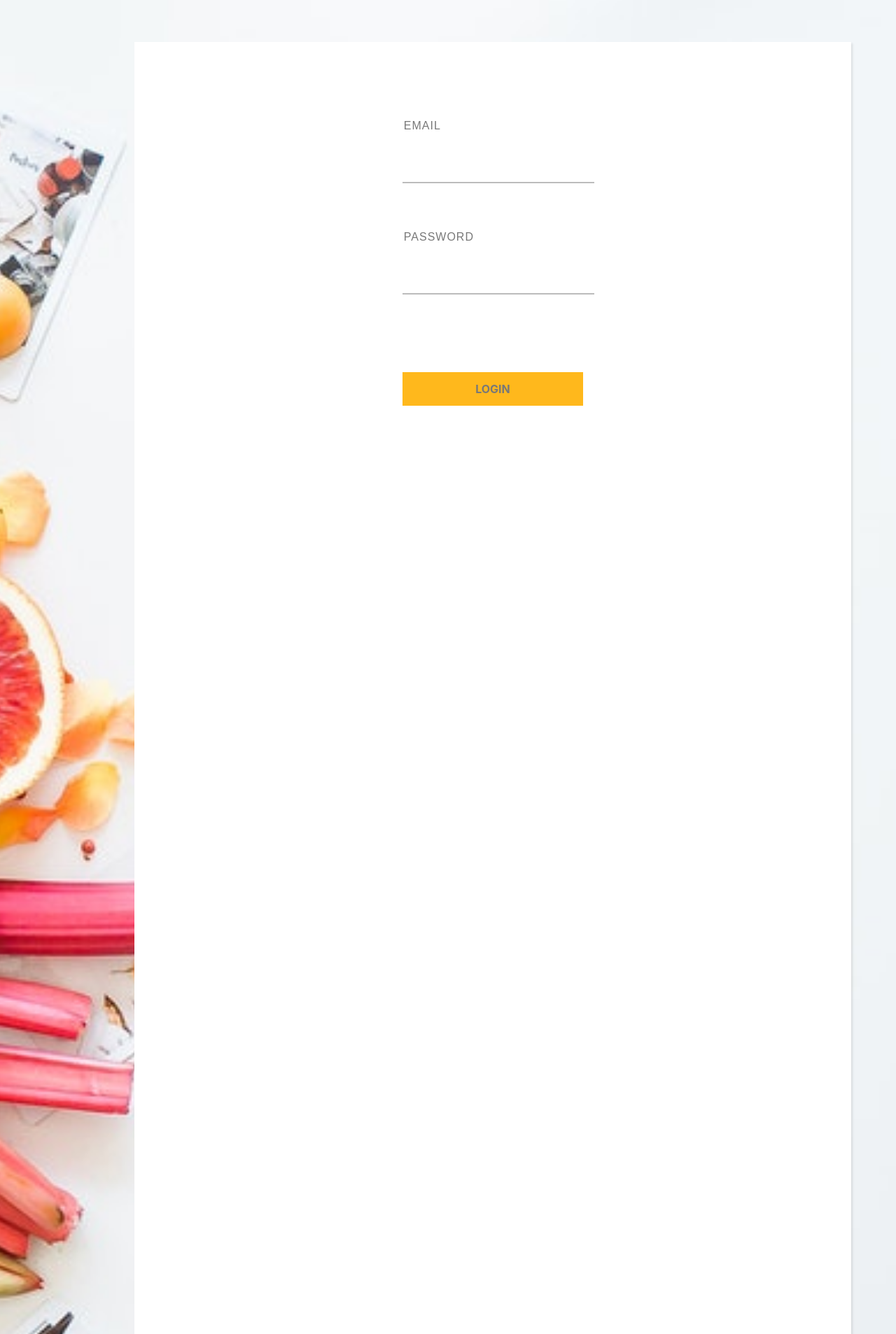
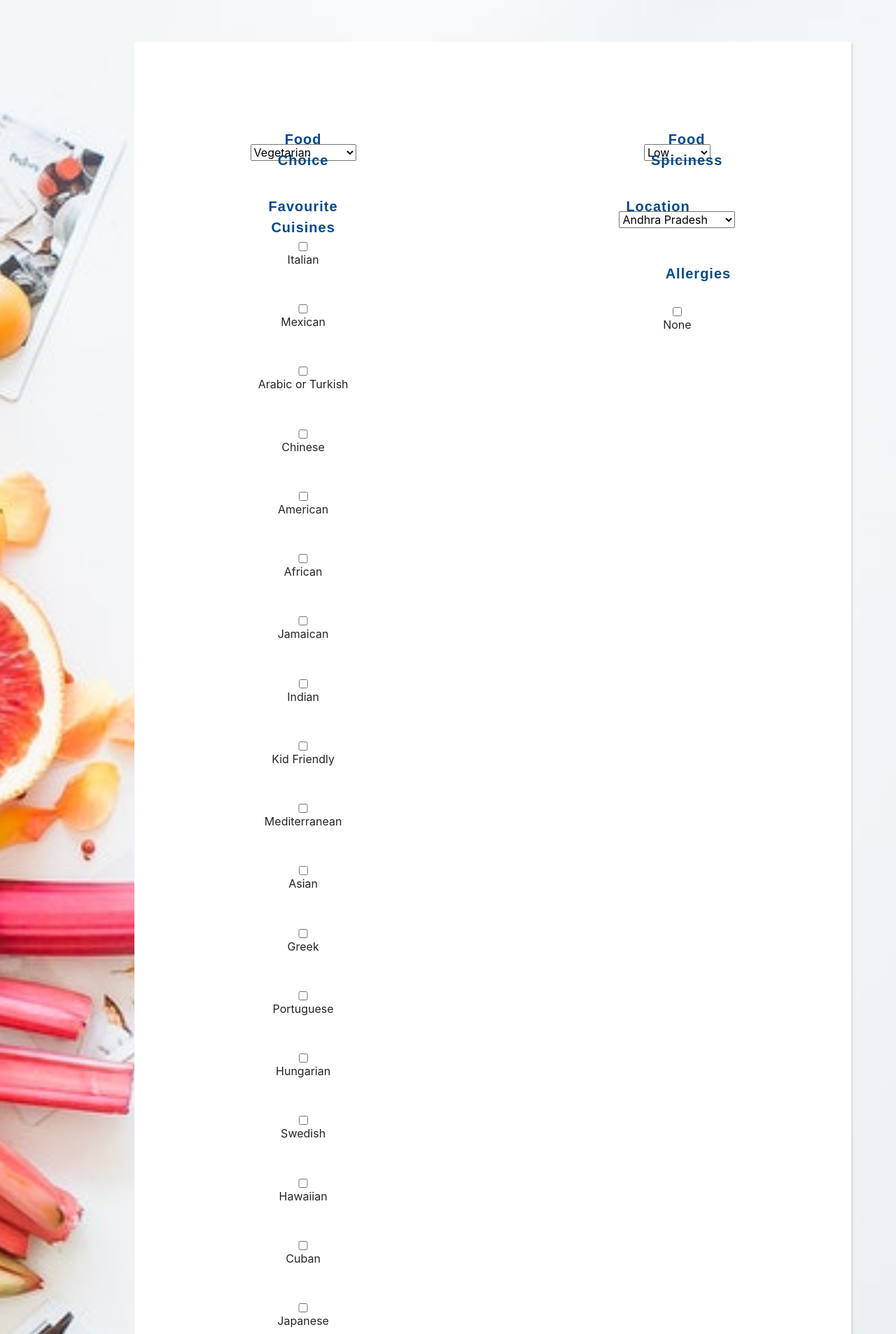
Before and after one commit to kshitij02/SE_Project, a Flask app: page /Register in a window 1280 px wide. Shown: the top 1907 px of the page at 70% size. Run offline with Flask 2, Linux system fonts and the light colour scheme; data that the repository does not hold is empty; some libraries are stand-ins or nearby versions.

Commit message:
Integrated Personal information form with controller.

```diff
--- a/app/models.py
+++ b/app/models.py
@@ -54,10 +54,10 @@
     fav_cuisine = db.Column(db.String(60))
     spiciness = db.Column(db.String(60))
     food_choice = db.Column(db.String(60))
-    location = db.Column(db.String(60))
+    state = db.Column(db.String(60))
 
     def __repr__(self):
-        return "UserDetails('{self.user_id}', '{self.fav_cuisine}', '{self.spiciness}', '{self.food_choice}' '{self.location}')"
+        return "UserDetails('{self.user_id}', '{self.fav_cuisine}', '{self.spiciness}', '{self.food_choice}' '{self.state}')"
 
 class UserAllergies(db.Model):
     __tablename__ = 'UserAllergies'
--- a/app/templates/Food_Preference.html
+++ b/app/templates/Food_Preference.html
@@ -27,134 +27,82 @@
 
   </head>
   <!-- 00498d -->
-  <body style="background-color:#fafbfc";font-size: 2em; font-family: Arial, Helvetica, sans-serif;">
+  <body style="background-color:#00498d; width: 80%; margin-left:15%;">
+    <p class="label-txt" style="text-align: center; color : #00498d; font-size : 30px;"><b>Food Preference</b></p>
 
-        <form action="/" method="post" style="background-color:white;width: 100%;height: 80%">
-          <div></div>
+    <form action="/" method="post" style="background-color:white;width: 100%;height: 85%">
 
-            <div style="text-align:center;">
+      <div>
+        <div style="float: left;">
           <label>
-                <p class="label-txt" style="text-align: center; color : #00498d; font-size : 20px;"><b>Favourite Cuisines</b></p>
-              <form>
-                <input type="checkbox" id="cuisine1" name="cuisine1" value="Italian">
-                <label for="cuisine1">Italian</label><br>
-                <input type="checkbox" id="cuisine2" name="cuisine2" value="Mexican">
-                <label for="cuisine2">Mexican</label><br>
-                <input type="checkbox" id="cuisine3" name="cuisine3" value="Arabic or Turkish">
-                <label for="cuisine3">Arabic or Turkish</label><br>
-                <input type="checkbox" id="cuisine4" name="cuisine4" value="Chinese">
-                <label for="cuisine4">Chinese</label><br>
-                <input type="checkbox" id="cuisine5" name="cuisine5" value="American">
-                <label for="cuisine5">American</label><br>
-                <input type="checkbox" id="cuisine6" name="cuisine6" value="African">
-                <label for="cuisine6">African</label><br>
-                <input type="checkbox" id="cuisine7" name="cuisine7" value="Jamaican">
-                <label for="cuisine7">Jamaican</label><br>
-                <input type="checkbox" id="cuisine8" name="cuisine8" value="Indian">
-                <label for="cuisine8">Indian</label><br>
-                <input type="checkbox" id="cuisine9" name="cuisine9" value="Kid Friendly">
-                <label for="cuisine9">Kid Friendly</label><br>
-                <input type="checkbox" id="cuisine10" name="cuisine10" value="Mediterranean">
-                <label for="cuisine10">Mediterranean</label><br>
-                <input type="checkbox" id="cuisine11" name="cuisine11" value="Asian">
-                <label for="cuisine11">Asian</label><br>
-                <input type="checkbox" id="cuisine12" name="cuisine12" value="Greek">
-                <label for="cuisine12">Greek</label><br>
-                <input type="checkbox" id="cuisine13" name="cuisine13" value="Portuguese">
-                <label for="cuisine13">Portuguese</label><br>
-                <input type="checkbox" id="cuisine14" name="cuisine14" value="Hungarian">
-                <label for="cuisine14">Hungarian</label><br>
-                <input type="checkbox" id="cuisine15" name="cuisine15" value="Swedish">
-                <label for="cuisine15">Swedish</label><br>
-                <input type="checkbox" id="cuisine16" name="cuisine16" value="Hawaiian">
-                <label for="cuisine16">Hawaiian</label><br>
-                <input type="checkbox" id="cuisine17" name="cuisine17" value="Cuban">
-                <label for="cuisine17">Cuban</label><br>
-                <input type="checkbox" id="cuisine18" name="cuisine18" value="Japanese">
-                <label for="cuisine18">Japanese</label><br>
-                <input type="checkbox" id="cuisine19" name="cuisine19" value="Irish">
-                <label for="cuisine19">Irish</label><br>
-                <input type="checkbox" id="cuisine20" name="cuisine20" value="Moroccan">
-                <label for="cuisine20">Moroccan</label><br>
-                <input type="checkbox" id="cuisine21" name="cuisine21" value="German">
-                <label for="cuisine21">German</label><br>
-                <input type="checkbox" id="cuisine22" name="cuisine22" value="Thai">
-                <label for="cuisine22">Thai</label><br>
-                <input type="checkbox" id="cuisine23" name="cuisine23" value="Spanish">
-                <label for="cuisine23">Spanish</label><br>
-                <input type="checkbox" id="cuisine24" name="cuisine24" value="English">
-                <label for="cuisine24">Enlish</label><br>
-                <input type="checkbox" id="cuisine25" name="cuisine25" value="Barbecue">
-                <label for="cuisine25">Barbecue</label><br>
-                <input type="checkbox" id="cuisine26" name="cuisine26" value="Southwestern">
-                <label for="cuisine26">Southwestern</label><br>
-                <input type="checkbox" id="cuisine27" name="cuisine27" value="French">
-                <label for="cuisine27">French</label><br>
-              </form>
+            <p class="label-txt" style="text-align: center; color : #00498d; font-size : 20px;"><b>Food Choice</b></p>
+            <select id="foodchoice" name="foodchoice">
+              <option value="Vegetarian">Vegetarian </option>
+              <option value="Non-Vegetarian">Non - Vegetarian</option>
+              <option value="Eggitarian">Eggitarian</option>
+              <option value="Vegan">Vegan</option>
+            </select>
           </label>
           <br>
           <br>
-            <!-- <div> -->
           <label>
-              <p class="label-txt" style="text-align: center; color : #00498d; font-size : 20px;"><b>Allergies</b></p>
-              <!-- <br> -->
-              <input type="checkbox" id="allergy1" name="allergy1" value="Peanuts">
-              <label for="allergy1">Peanuts</label><br>
-              <input type="checkbox" id="allergy2" name="allergy2" value="Dairy">
-              <label for="allergy2">Dairy</label><br>
-              <input type="checkbox" id="allergy3" name="allergy3" value="Shellfish">
-              <label for="allergy3">Shellfish</label><br>
-              <input type="checkbox" id="allergy4" name="allergy4" value="Gluten">
-              <label for="allergy4">Gluten</label><br>
-              <input type="checkbox" id="allergy5" name="allergy5" value="Soy">
-              <label for="allergy5">Soy</label><br>
+            <p class="label-txt" style="text-align: center; color : #00498d; font-size : 20px;"><b>Favourite Cuisines</b></p>
+            <div class="checkbox"><label><input type="checkbox" name="cuisine" value="Italian">Italian</label></div>
+            <div class="checkbox"><label><input type="checkbox" name="cuisine" value="Mexican">Mexican</label></div>
+            <div class="checkbox"><label><input type="checkbox" name="cuisine" value="Arabic or Turkish">Arabic or Turkish</label></div>
+            <div class="checkbox"><label><input type="checkbox" name="cuisine" value="Chinese">Chinese</label></div>
+            <div class="checkbox"><label><input type="checkbox" name="cuisine" value="American">American</label></div>
+            <div class="checkbox"><label><input type="checkbox" name="cuisine" value="African">African</label></div>
+            <div class="checkbox"><label><input type="checkbox" name="cuisine" value="Jamaican">Jamaican</label></div>
+            <div class="checkbox"><label><input type="checkbox" name="cuisine" value="Indian">Indian</label></div>
+            <div class="checkbox"><label><input type="checkbox" name="cuisine" value="Kid Friendly">Kid Friendly</label></div>
+            <div class="checkbox"><label><input type="checkbox" name="cuisine" value="Mediterranean">Mediterranean</label></div>
+            <div class="checkbox"><label><input type="checkbox" name="cuisine" value="Asian">Asian</label></div>
+            <div class="checkbox"><label><input type="checkbox" name="cuisine" value="Greek">Greek</label></div>
+            <div class="checkbox"><label><input type="checkbox" name="cuisine" value="Portuguese">Portuguese</label></div>
+            <div class="checkbox"><label><input type="checkbox" name="cuisine" value="Hungarian">Hungarian</label></div>
+            <div class="checkbox"><label><input type="checkbox" name="cuisine" value="Swedish">Swedish</label></div>
+            <div class="checkbox"><label><input type="checkbox" name="cuisine" value="Hawaiian">Hawaiian</label></div>
+            <div class="checkbox"><label><input type="checkbox" name="cuisine" value="Cuban">Cuban</label></div>
+            <div class="checkbox"><label><input type="checkbox" name="cuisine" value="Japanese">Japanese</label></div>
+            <div class="checkbox"><label><input type="checkbox" name="cuisine" value="Irish">Irish</label></div>
+            <div class="checkbox"><label><input type="checkbox" name="cuisine" value="German">German</label></div>
+            <div class="checkbox"><label><input type="checkbox" name="cuisine" value="Thai">Thai</label></div>
+            <div class="checkbox"><label><input type="checkbox" name="cuisine" value="Spanish">Spanish</label></div>
+            <div class="checkbox"><label><input type="checkbox" name="cuisine" value="English">English</label></div>
+            <div class="checkbox"><label><input type="checkbox" name="cuisine" value="Barbecue">Barbecue</label></div>
+            <div class="checkbox"><label><input type="checkbox" name="cuisine" value="Southwestern">Southwestern</label></div>
+            <div class="checkbox"><label><input type="checkbox" name="cuisine" value="French">French</label></div>
           </label>
+        </div>
 
+        <div style="float: right;">
+          <label>
+            <p class="label-txt" style="text-align: center; color : #00498d; font-size : 20px;"><b>Food Spiciness</b></p>
+            <select id="spiciness" name="spiciness">
+              <option value="Low">Low</option>
+              <option value="Moderate">Moderate</option>
+              <option value="High">High</option>
+            </select>
+          </label>
           <br>
           <br>
           <label>
-              <!-- <label for="foodpref">Foodpref</label> -->
-              <p class="label-txt" style="text-align: center; color : #00498d; font-size : 20px;"><b>You Are?</b></p>
-              <!-- <br> -->
-                <select id="foodpref" name="foodpref">
-                  <option value="vegetarian">Vegetarian</option>
-                  <option value="nonvegetarian">Non-Vegetarian</option>
-                  <option value="eggitarian">Eggitarian</option>
-                  <option value="vegan">Vegan</option>
-                </select>
-            </label>
-
-            <br>
-            <br>
-            <label>
-              <!-- <label for="spice">Spiciness</label> -->
-              <p class="label-txt" style="text-align: center; color : #00498d; font-size : 20px;"><b>Spiciness</b></p>
-              <!-- <br> -->
-                <select id="spice" name="spice">
-                  <option value="low">Low</option>
-                  <option value="moderate">Moderate</option>
-                  <option value="high">High</option>
-                </select>
-            </label>
-
-        <br><br>
-        <label>
-          <p class="label-txt" style="text-align: center; color : #00498d; font-size : 20px;"><b>Choose your State</b></p>
-          <!-- <br> -->
-            <select id="state" name="state">
-              <option value="AndhraPradesh">Andhra Pradesh</option>
-              <option value="ArunachalPradesh">Arunachal Pradesh</option>
+            <p class="label-txt" style="text-align: center; color : #00498d; font-size : 20px;"><b>Location</b></p>
+            <select id="location" name="location">
+              <option value="Andhra Pradesh">Andhra Pradesh</option>
+              <option value="Arunachal Pradesh">Arunachal Pradesh</option>
               <option value="Assam">Assam</option>
               <option value="Bihar">Bihar</option>
               <option value="Chhattisgarh">Chhattisgarh</option>
               <option value="Goa">Goa</option>
               <option value="Gujarat">Gujarat</option>
               <option value="Haryana">Haryana</option>
-              <option value="HimachalPradesh">HimachalPradesh</option>
+              <option value="Himachal Pradesh">Himachal Pradesh</option>
               <option value="Jharkhand">Jharkhand</option>
               <option value="Karnataka">Karnataka</option>
               <option value="Kerala">Kerala</option>
-              <option value="MadhyaPradesh">Madhya Pradesh</option>
+              <option value="Madhya Pradesh">Madhya Pradesh</option>
               <option value="Maharashtra">Maharashtra</option>
               <option value="Manipur">Manipur</option>
               <option value="Meghalaya">Meghalaya</option>
@@ -164,7 +112,7 @@
               <option value="Punjab">Punjab</option>
               <option value="Rajasthan">Rajasthan</option>
               <option value="Sikkim">Sikkim</option>
-              <option value="TamilNadu">Tamil Nadu</option>
+              <option value="Tamil Nadu">Tamil Nadu</option>
               <option value="Telangana">Telangana</option>
               <option value="Tripura">Tripura</option>
               <option value="UttarPradesh">Uttar Pradesh</option>
@@ -172,17 +120,24 @@
               <option value="WestBengal">West Bengal</option>
             </select>
           </label>
-        <br><br>
-      <div>
-        <div class="btn-group" >
-            <button  type="submit" style="font-size: 1em;background-color:#FFB81C" formaction="{{ url_for('Register') }}" id="ff">DONE</button>
-
-            <button  type="submit" style="font-size: 1em;background-color:#FFB81C" formaction="{{ url_for('Login') }}">SKIP</button>
+          <br>
+          <br>
+          <label>
+            <p class="label-txt" style="text-align: center; color : #00498d; font-size : 20px;"><b>Allergies</b></p>
+            <div class="checkbox"><label><input type="checkbox" name="allergy" value="No">None</label></div>
+            {% for product in ProductList %}
+            <div class="checkbox"><label><input type="checkbox" name="allergy" value="{{ product[1] }}">{{ product[1] }}</label></div>
+            {% endfor %}
+          </label>
         </div>
 
       </div>
+      <div class="btn-group" >
+          <button  type="submit" style="font-size: 1em;background-color:#FFB81C" formaction="{{ url_for('Food_Preference_Form') }}">DONE</button>
+          <button  type="submit" style="font-size: 1em;background-color:#FFB81C" formaction="{{ url_for('Logging') }}">SKIP</button>
       </div>
+
     </form>
-      {% block content %}{% endblock %}
+
   </body>
 </html>
--- a/app/views.py
+++ b/app/views.py
@@ -18,7 +18,7 @@
 from sqlalchemy.orm import load_only
 import json
 import numpy as np
-from app.models import User, Credentials, Product, Meal, MealDetails, Cart
+from app.models import User, Credentials, Product, Meal, MealDetails, Cart, UserDetails
 import operator
 from flask import jsonify
 
@@ -27,7 +27,7 @@
 from app.Meal_Recommender.Predict_Persona import*
 from app.Meal_Recommender.Predict_Autoencoder import*
 from app.Meal_Recommender.personalised_prediction import*
-from app.Meal_Recommender.PRedication_Transaction_History import *
+from app.Meal_Recommender.Predication_Transaction_History import *
 Absolute_Trained_Model_Path = "/Users/pranjali/Downloads/SE_Project_UI/app/Trained_Models/"
 
 
@@ -40,16 +40,38 @@
 def Registration():
     return render_template('Register.html',title='Registration Page')
 
-
-@app.route('/FoodPreferenceForm')
-def Food_Preference_Form():
-    return render_template('Food_Preference.html',title='Food Choices Page')
-
-
-@app.route('/Logging', methods = ['GET', 'POST'])
+@app.route('/Logging', methods=["GET","POST"])
 def Logging():
     return render_template('Login.html')
 
+@app.route('/Food_Preference_Form', methods = ['GET', 'POST'])
+def Food_Preference_Form():
+    if request.method == 'POST':
+
+        foodchoice = request.form.get('foodchoice')
+        spiciness = request.form.get('spiciness')
+        location = request.form.get('location')
+        cuisines = request.form.getlist('cuisine')
+        allergies = request.form.getlist('allergy')
+
+        cuisines_str = ""
+        for cuisine in cuisines:
+            cuisines_str = cuisines_str + cuisine + ","
+
+        if len(allergies) == 1:
+            allergies_str = allergies[0]
+        else:
+            allergies_str = ""
+            for allergy in allergies:
+                allergies_str = allergies_str + allergy + ","
+
+        Num_Users = int(max(Credentials.query.with_entities(Credentials.user_id))[0])
+        UserDetail = UserDetails(user_id = Num_Users+1 , fav_cuisine = cuisines_str, spiciness = spiciness, food_choice = foodchoice, state = location)
+
+        db.session.add(UserDetail)
+        db.session.commit()
+
+    return render_template('Login.html')
 
 @app.route('/Food_Prefernce_Data', methods = ['GET', 'POST'])
 def Food_Prefernce_Data():
@@ -57,6 +79,7 @@
     # 1. Get Food_Prefernce Form content by POST method.
     # 2. Add entry in User_Info table with user food_preference info and userid.
     # 3. Commit database changes.
+
     Rules_FilePath = Absolute_Trained_Model_Path + "Associative_Rules_Data/cuisines.csv"
     Predicted_Cuisines = Predict_Cuisines(Rules_FilePath)
     return render_template('Login.html')
@@ -77,7 +100,8 @@
           password = request.form['password']
           # pw_hash = generate_password_hash(password)
 
-          Num_Users = len(User.query.all())
+          # Num_Users = len(User.query.all())
+          Num_Users = int(max(Credentials.query.with_entities(Credentials.user_id))[0])
           user1 = User(user_id = Num_Users+1 , name = request.form['name'], email_id = request.form['email'], gender = request.form['gender'], age = request.form['age'])
           # Credential1 = Credentials(user_id = Num_Users+1, email_id = request.form['email'], password = pw_hash)
           Credential1 = Credentials(user_id = Num_Users+1, email_id = request.form['email'], password = password)
@@ -88,8 +112,9 @@
 
           flash('Record was successfully added')
 
-    return render_template('Login.html')
-    # return render_template('FoodPreferenceForm.html')
+    # return render_template('Login.html')
+    Product_List = GetAllProducts()
+    return render_template('Food_Preference.html', ProductList = Product_List)
 
 
 @app.route('/Login', methods = ['POST'])
@@ -272,7 +297,7 @@
     # 6. return final list
     ModelPath = Absolute_Trained_Model_Path + "Recommender_Data/word2vec_cl_new_ng7.model"
     VectorPath = Absolute_Trained_Model_Path + "Recommender_Data/culinaryDB_new_vectors.pkl"
-    return suggest_recipe(Product_Names, ModelPath, VectorPath)
+    return suggest_recipe(Cart_Product_Names, Predicted_Product_Names, ModelPath, VectorPath)
 
 
 
```
Lines whose indentation alone changed are shown as unchanged.
